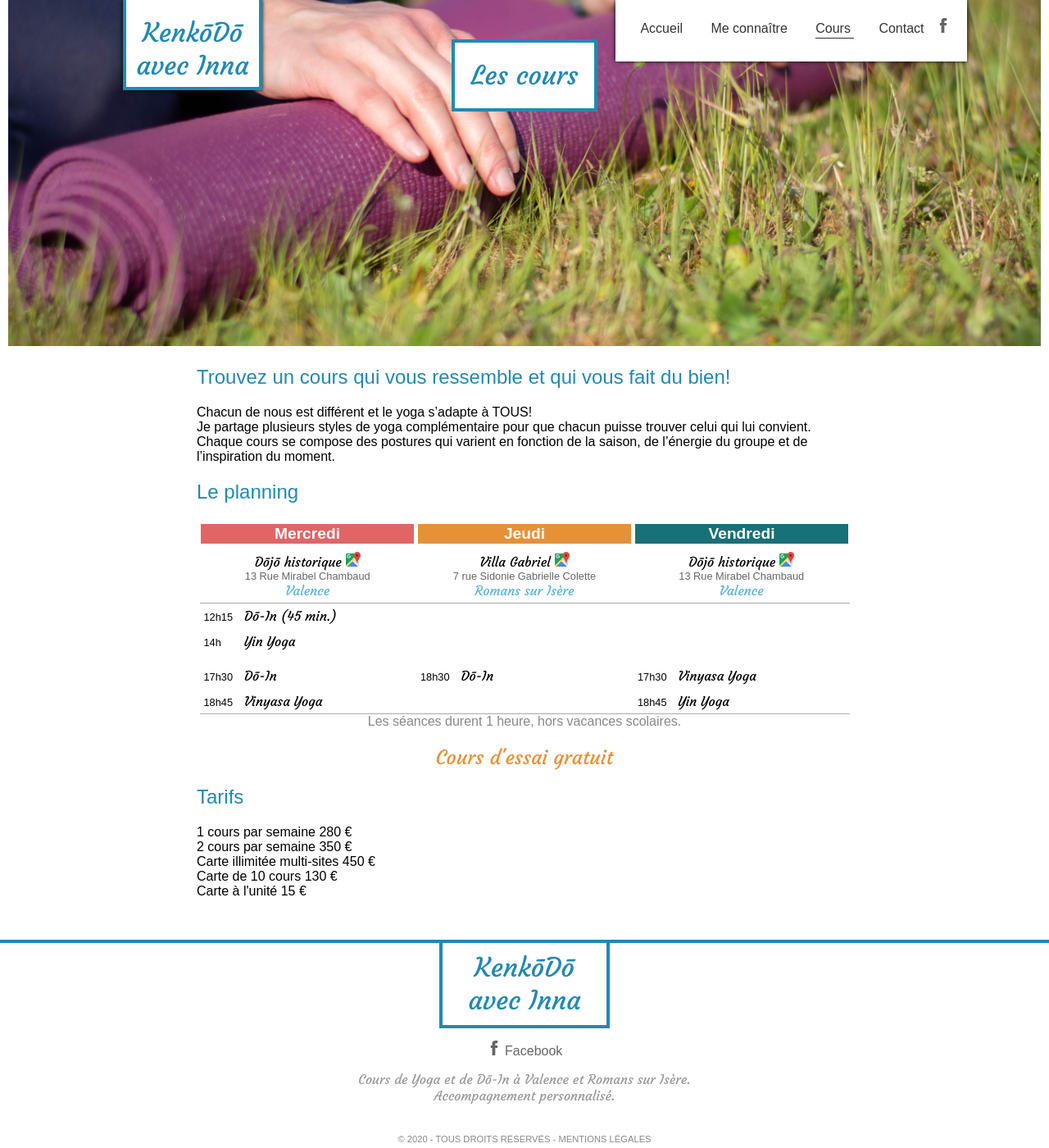
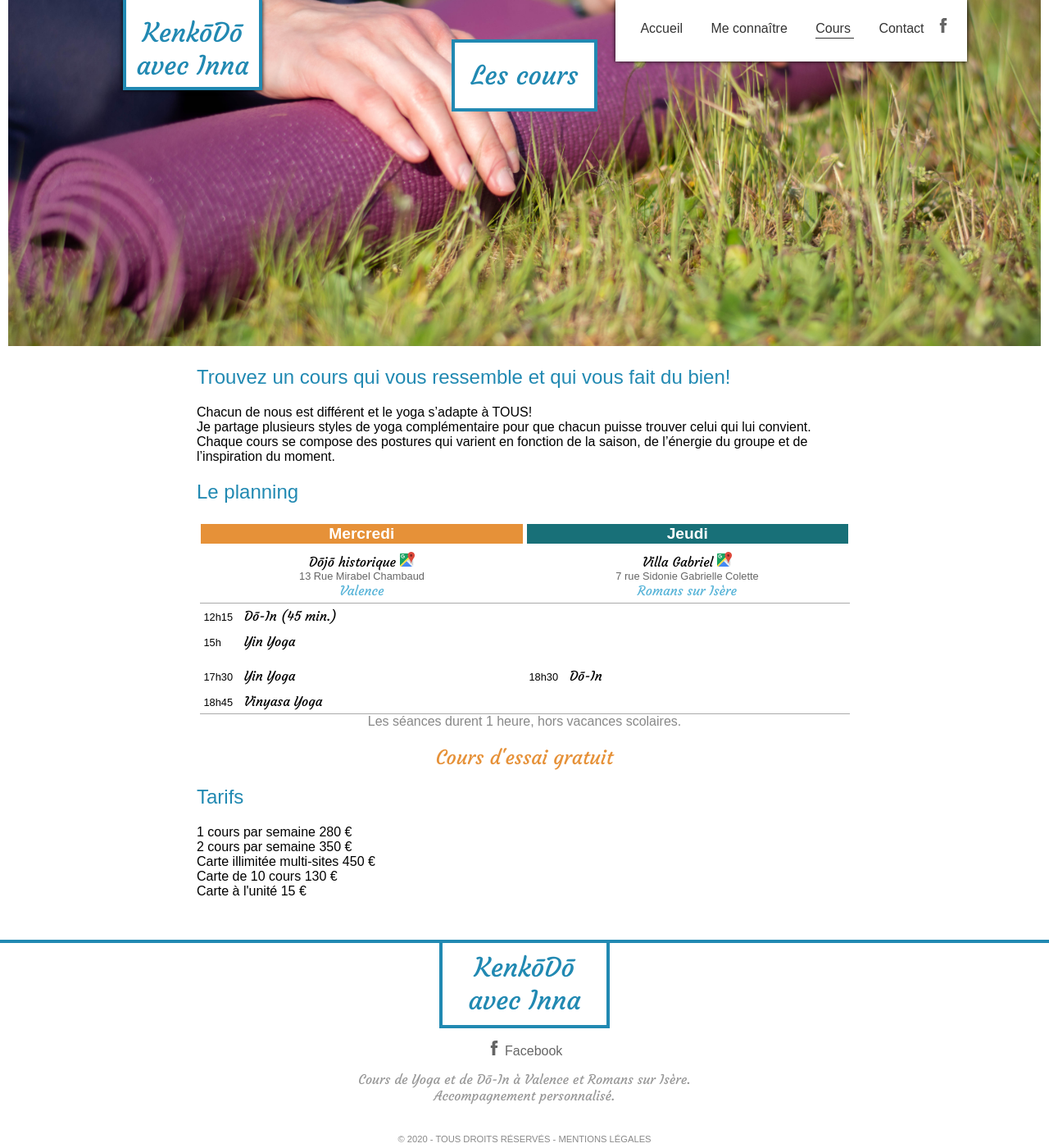
Before and after one commit to innaarnaud/tempspoursoi.github.io, a Jekyll site: the page built from cours.md, in a window 1280 px wide and 1400 px high, scrolled down 145 px. Shown: the whole window at 82% size. Built offline with Jekyll 4.4.1, drawn with Linux system fonts in a browser that asks for light colours; some web fonts are replaced.

Commit message:
update hours

```diff
--- a/_sass/cours.scss
+++ b/_sass/cours.scss
@@ -10,13 +10,13 @@
     text-align: center !important;
   }
   th:nth-child(1) {
-    background-color: #e06666;
+    background-color: #e69138;
   }
   th:nth-child(2) {
-    background-color: #e69138;
+    background-color: #187078;
   }
   th:nth-child(3) {
-    background-color: #187078;
+    background-color: #e06666;
   }
 
   td {
--- a/cours.md
+++ b/cours.md
@@ -23,9 +23,6 @@ Chaque cours se compose des postures qui varient en fonction de la saison, de l'
 			<th>
 				Jeudi
 			</th>
-			<th>
-				Vendredi
-			</th>
 		</tr>
 	</thead>
 	<tbody>
@@ -44,13 +41,6 @@ Chaque cours se compose des postures qui varient en fonction de la saison, de l'
 					<div class="address city">Romans sur Isère</div>
 				</a>
 			</td>
-			<td class="delimiter">
-				<a href="https://goo.gl/maps/z6hedhFED1ugsfob8" target="_blank">
-					<div class="address name">Dōjō historique <img class="googlemaps" alt="Google Maps - Dojo historique" src="/assets/images/Google_Maps_icon.png" /></div>
-					<div class="address street">13 Rue Mirabel Chambaud</div>
-					<div class="address city">Valence</div>
-				</a>
-			</td>
 		</tr>
 		<tr>
 			<td>
@@ -58,33 +48,26 @@ Chaque cours se compose des postures qui varient en fonction de la saison, de l'
 				<span><a href="/do_in">Dō-In (45 min.)</a></span>
 			</td>
 			<td></td>
+		</tr>
+		<tr>
+			<td>
+				<label>15h</label>
+				<span><a href="/yoga#yin-yoga">Yin Yoga</a></span>
+			</td>
 			<td></td>
 		</tr>
 		<tr>
-			<td>
-				<label>14h</label>
-				<span><a href="/yoga#yin-yoga">Yin Yoga</a></span>
-			</td>
-			<td></td>
-			<td></td>
-		</tr>
-		<tr>
-			<td></td>
 			<td></td>
 			<td></td>
 		</tr>
 		<tr>
 			<td>
 				<label>17h30</label>
-				<span><a href="/do_in">Dō-In</a></span>
+				<span><a href="/yoga#yin-yoga">Yin Yoga</a></span>
 			</td>
 			<td>
 				<label>18h30</label>
 				<span><a href="/do_in">Dō-In</a></span>
-			</td>
-			<td>
-				<label>17h30</label>
-				<span><a href="/yoga#vinyasa-yoga">Vinyasa Yoga</a></span>
 			</td>
 		</tr>
 		<tr>
@@ -93,10 +76,6 @@ Chaque cours se compose des postures qui varient en fonction de la saison, de l'
 				<span><a href="/yoga#vinyasa-yoga">Vinyasa Yoga</a></span>
 			</td>
 			<td class="delimiter">
-			</td>
-			<td class="delimiter">
-				<label>18h45</label>
-				<span><a href="/yoga#yin-yoga">Yin Yoga</a></span>
 			</td>
 		</tr>
 	</tbody>
```
